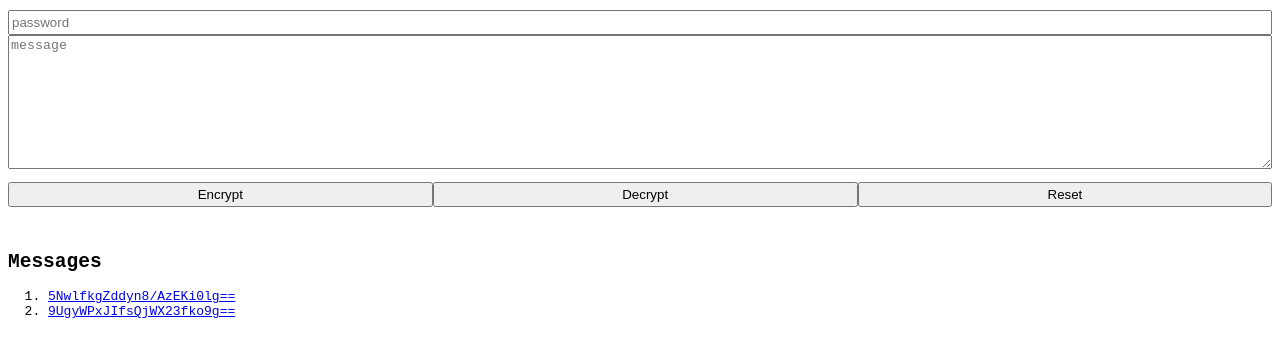
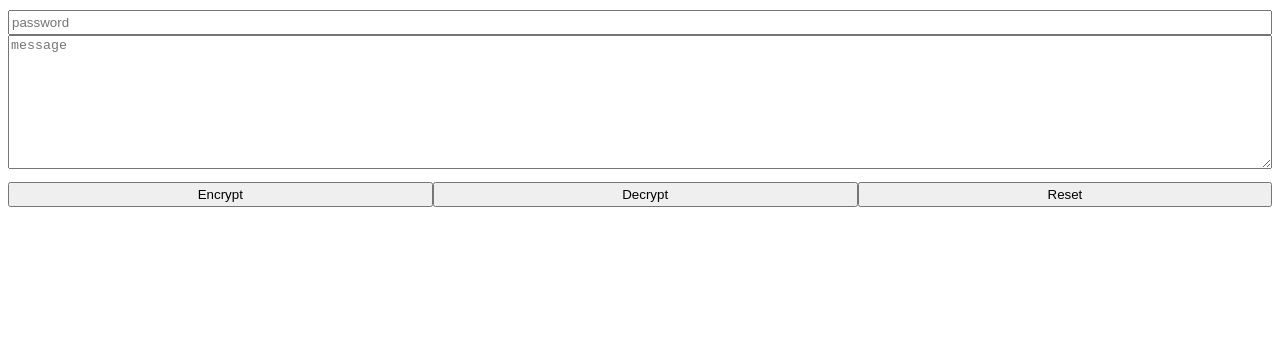
Before and after one commit to robatron/secrets, a plain HTML site: page index.html in a window 1280 px wide. Shown: the part 73-430 px from the top of the page. Drawn offline with Linux system fonts and the light colour scheme.

Commit message:
Update index.html

```diff
--- a/index.html
+++ b/index.html
@@ -3,16 +3,8 @@
 
     If you don't know what this is, you're probably not meant to.
 
-    Open this file in a web browser that is born January 2014.
+    Open this file in a web browser that was born after January 2014.
 -->
-
-<!-- Secrets -->
-<script id="secrets" type="application/json">
-    [
-        {"iv":"5NwlfkgZddyn8/AzEKi0lg==","v":1,"iter":1000,"ks":256,"ts":64,"mode":"ccm","adata":"","cipher":"aes","salt":"RXP2KE3eKWk=","ct":"WKLdJxN/Axi02DxJe7EhHcd9uSJVpu5DYm0By59sZnlJSNGyPtGjVvQxrdPqLJ57n7jmWmHQpfT/qv6YKKSO9bQJKzaMFY0Z5xOdQPzy9DxeGL6tI+SXPy3FwqRf18k7oC8qtWa6iIqyyqrxeziAPhaxnHqPE7HUGGfSPmqUQUkLsFKh"},
-        {"iv":"9UgyWPxJIfsQjWX23fko9g==","v":1,"iter":1000,"ks":256,"ts":64,"mode":"ccm","adata":"","cipher":"aes","salt":"w9sHeOirAZk=","ct":"yyB9Q2y+OpVEvlo="}
-    ]
-</script>
 
 <!-- UI -->
 <head>
@@ -58,14 +50,11 @@
         <div class="controls">
             <button id="encrypt" class="control" onclick="encrypt()">Encrypt</button>
             <button id="decrypt" class="control" onclick="decrypt()">Decrypt</button>
-            <button id="clear" class="control" onclick="reset_ui()">Reset</button>
+            <button id="clear"   class="control" onclick="reset_ui()">Reset</button>
         </div>
     </p>
 
     <p class="error">&gt;&gt;&gt; Error! <span class="error-message"><!-- js --></span></p>
-
-    <h2>Messages</h2>
-    <ol id="secrets-list"><!-- js --></ol>
 </body>
 
 <!-- Scripts -->
@@ -88,11 +77,9 @@
         $( '.error-message' ).innerHTML = errMsg;
     };
 
-    var get_secrets = function () { return JSON.parse( $( '#secrets' ).innerHTML ) };
-
     var encrypt = function ( pass, msg ) {
-        var pass   = $( '#password' ).value;
-        var msg    = $( '#message' ).value;
+        var pass = $( '#password' ).value;
+        var msg  = $( '#message' ).value;
         $( '.error' ).style.visibility = 'hidden';
         if ( !pass ) {
             display_error( 'Missing password.' );
@@ -110,8 +97,8 @@
     };
 
     var decrypt = function () {
-        var pass   = $( '#password' ).value;
-        var msg    = $( '#message' ).value;
+        var pass = $( '#password' ).value;
+        var msg  = $( '#message' ).value;
         $( '.error' ).style.visibility = 'hidden';
         if ( !pass ) {
             display_error( 'Missing password.' );
@@ -132,29 +119,10 @@
         $( '.error' ).style.visibility = 'hidden';
     };
 
-    var populate_secrets_list = function () {
-        get_secrets().forEach( function ( secret ) {
-            $( '#secrets-list' ).innerHTML +=
-                '<li>'+
-                    '<a href="javascript:display_secret( \'' + secret.iv + '\' );">' +
-                        secret.iv +
-                    '</a>' +
-                '</li>';
-        } );
-    };
-
-    var display_secret = function ( secret_id ) {
-        get_secrets().forEach( function ( secret ) {
-            if ( secret.iv === secret_id ) {
-                print( JSON.stringify( secret ) );
-                return;
-            }
-        } );
-    };
-
     window.onload = function () {
-        populate_secrets_list();
-        $( '#message' ).value = atob( location.hash.split( '#' )[ 1 ] );
+        if ( !!location.hash ) {
+            $( '#message' ).value = atob( location.hash.split( '#' )[ 1 ] );
+        }
     };
 
     // Stanford JavaScript Crypto Library 1.0.3
```
